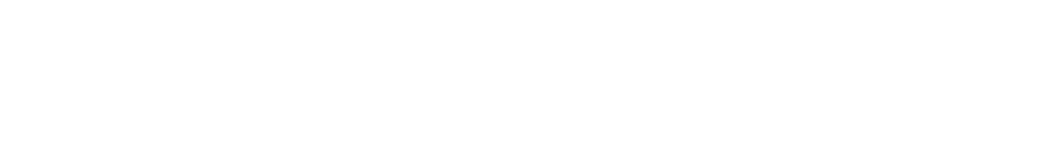
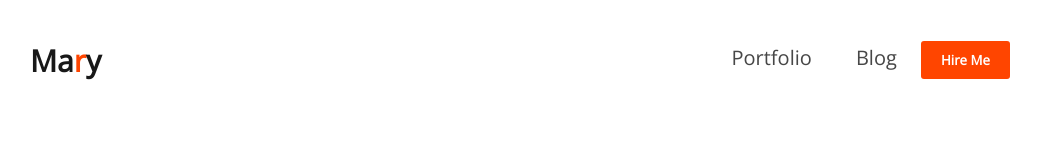
Before and after one commit to Pranto-Nondi/Developer-Portfolio, a plain HTML site: page index.html in a window 1280 px wide. Shown: the whole page, without its empty margins (120-1161 px from the left). Drawn offline with nearby package versions, Linux system fonts and the light colour scheme.

Commit message:
navbar header part

```diff
--- /dev/null
+++ b/developer-portfolio.css
@@ -0,0 +1,56 @@
+* {
+    margin: 0px;
+    font-family: 'Open Sans', sans-serif;
+}
+
+/* Navsection  */
+.nav-container {}
+
+.navbar {
+    display: flex;
+    justify-content: space-between;
+    margin-top: 40px;
+    width: 100%;
+    align-items: center;
+
+
+}
+
+.heading-title {
+    font-weight: 800;
+    font-size: 30px;
+    color: #181818;
+    margin-left: 150px;
+
+}
+
+.span-color {
+    color: orangered;
+
+}
+
+.nav-right-size {
+    margin-right: 150px;
+}
+
+.nav-right-size a {
+    font-weight: 400;
+    font-size: 20px;
+    color: #474747;
+    text-decoration: none;
+    padding: 0 20px;
+
+
+}
+
+.primary-btn {
+    color: #FFFFFF;
+    background-color: orangered;
+    padding: 10px 20px;
+    font-weight: 800;
+    border-radius: 3px;
+    border: none;
+    margin-bottom: 1px;
+
+
+}
--- a/index.html
+++ b/index.html
@@ -1,12 +1,39 @@
 <!DOCTYPE html>
 <html lang="en">
+
 <head>
     <meta charset="UTF-8">
     <meta http-equiv="X-UA-Compatible" content="IE=edge">
     <meta name="viewport" content="width=device-width, initial-scale=1.0">
     <title>Developer Portfolio</title>
+    <link rel="stylesheet" href="developer-portfolio.css">
+    <style>
+        @import url('https://fonts.googleapis.com/css2?family=Noto+Sans&family=Open+Sans:wght@300;400&display=swap');
+    </style>
+
 </head>
+
 <body>
+    <header>
+        <nav>
+            <div class="nav-container">
+                <div class="navbar">
+                    <h3 class="heading-title">Ma<span class="span-color">r</span>y</h3>
+                    <div class="nav-right-size">
+                        <a href="#home">Portfolio</a>
+                        <a href="#news">Blog</a>
+                        <button class="primary-btn">Hire Me</button>
+                    </div>
+                </div>
+            </div>
+        </nav>
+    </header>
+    <main>
 
+    </main>
+    <footer>
+
+    </footer>
 </body>
+
 </html>
```
